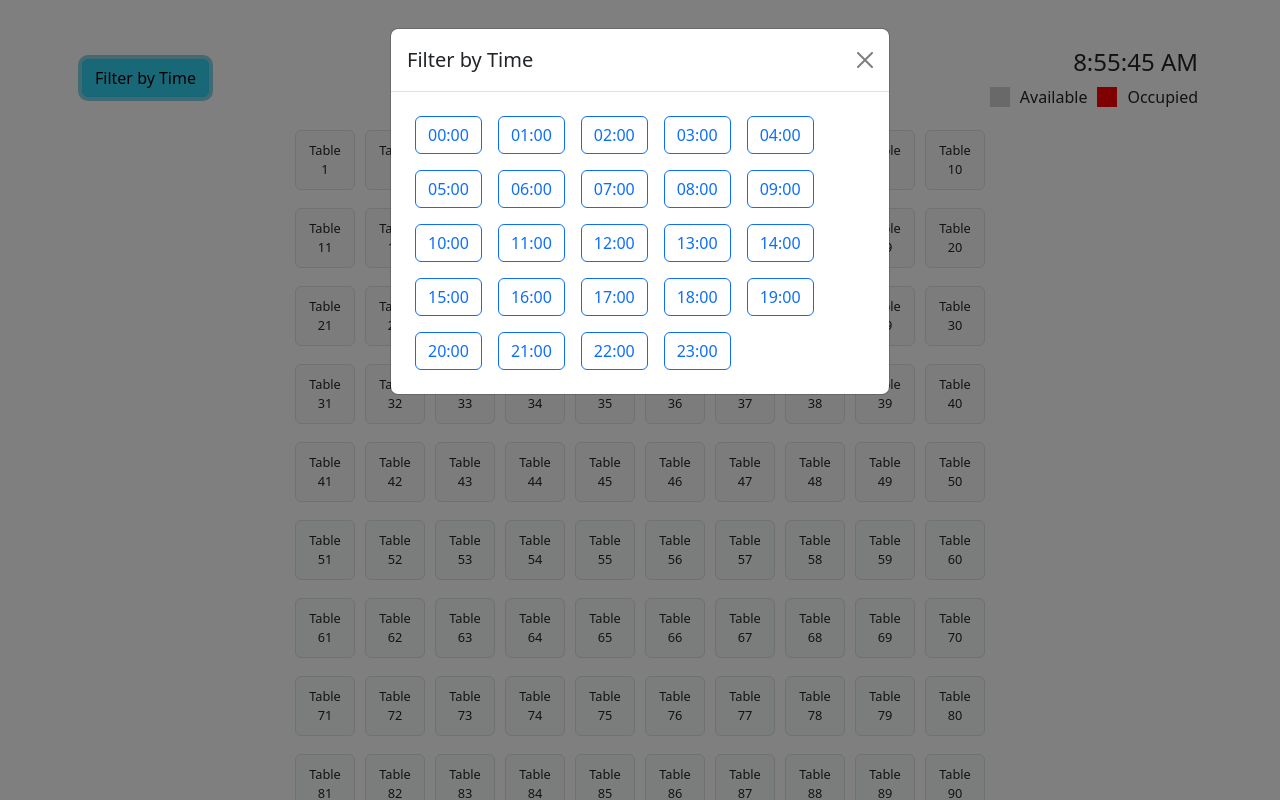
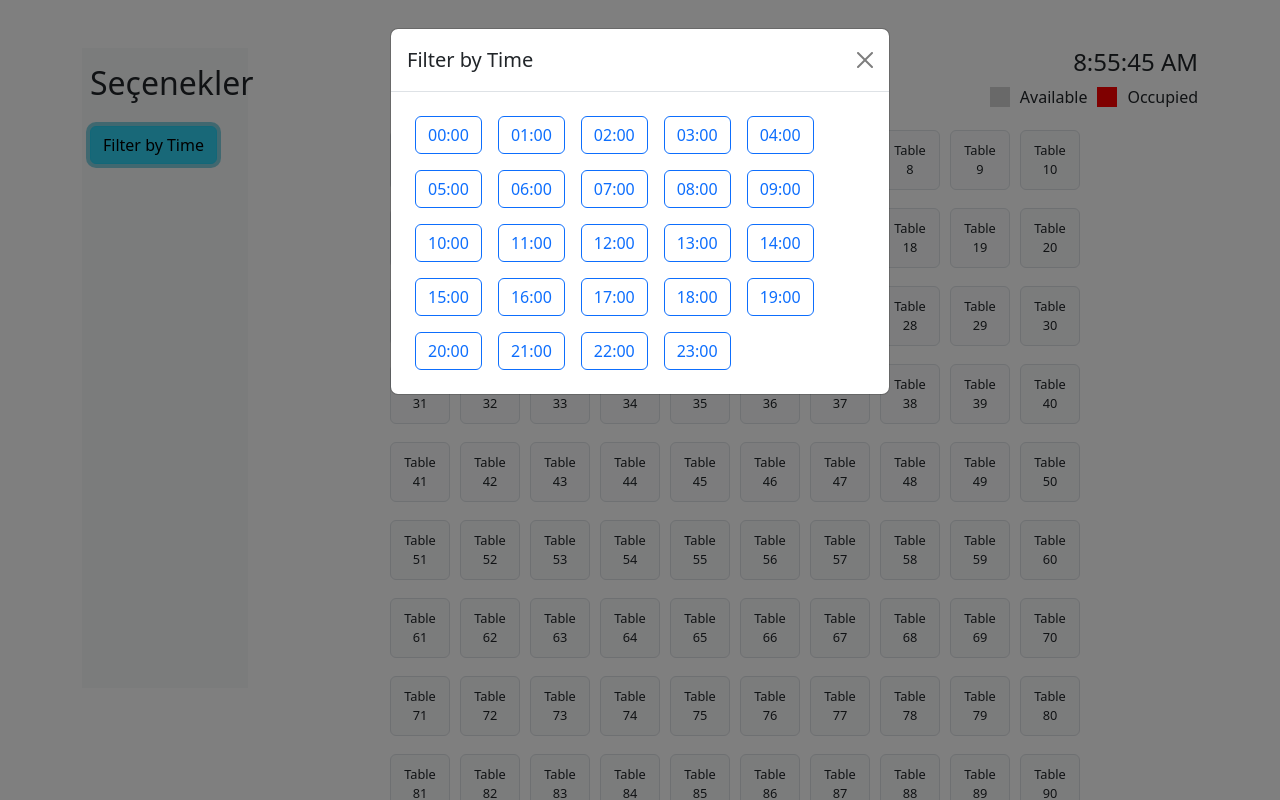
Before and after one commit to haro3535/Dev4AI, a React (Create React App) app in the folder frontend/: page / in a window 1280 px wide. Both pictures are taken after a click on the button "Filter by Time". Shown: the top 800 px of the page. Built offline with nearby package versions, Linux system fonts and the light colour scheme.

Commit message:
İlk komponent

```diff
--- a/frontend/src/App.js
+++ b/frontend/src/App.js
@@ -1,5 +1,7 @@
 import React, { useState, useEffect } from "react";
 import "bootstrap/dist/css/bootstrap.min.css";
+import OptionsMenu from "./OptionsMenu";
+import FilterModel from "./FilterModel";
 
 function App() {
   const [selectedTable, setSelectedTable] = useState(null);
@@ -207,10 +209,15 @@ function App() {
 
   return (
     <div className="container mt-5">
-      <div className="d-flex justify-content-between align-items-center">
-        <button className="btn btn-info" onClick={() => setShowFilterModal(true)}>
+      <div className="row">
+        <div className="col-2 text-center">
+          <OptionsMenu setShowFilterModal={setShowFilterModal}/>
+        </div>
+        <div className="col-10">
+        <div className="d-flex justify-content-between align-items-center">
+        {/* <button className="btn btn-info" onClick={() => setShowFilterModal(true)}>
           Filter by Time
-        </button>
+        </button> */}
         <h1 className="text-center flex-grow-1">Library Tables</h1>
         <div className="text-end">
           <h4>{currentTime}</h4>
@@ -336,46 +343,10 @@ function App() {
         </div>
       )}
 
-      {/* Filter Modal */}
-      {showFilterModal && (
-        <div
-          className="modal d-block"
-          tabIndex="-1"
-          style={{
-            backgroundColor: "rgba(0, 0, 0, 0.5)",
-          }}
-        >
-          <div className="modal-dialog">
-            <div className="modal-content">
-              <div className="modal-header">
-                <h5 className="modal-title">Filter by Time</h5>
-                <button
-                  type="button"
-                  className="btn-close"
-                  onClick={() => setShowFilterModal(false)}
-                ></button>
-              </div>
-              <div className="modal-body">
-                <div className="d-flex flex-wrap">
-                  {hours.map((hour) => (
-                    <button
-                      key={hour}
-                      className="btn btn-outline-primary m-2"
-                      onClick={() => {
-                        setFilterTime(hour);
-                        handleFilterPostRequest(hour);
-                        setShowFilterModal(false);
-                      }}
-                    >
-                      {hour}:00
-                    </button>
-                  ))}
-                </div>
-              </div>
-            </div>
-          </div>
+          <FilterModel showFilterModal={showFilterModal} setShowFilterModal={setShowFilterModal}
+          setFilterTime={setFilterTime} setTakenTables={setTakenTables}/>
         </div>
-      )}
+      </div>
     </div>
   );
 }
--- /dev/null
+++ b/frontend/src/FilterModel.js
@@ -0,0 +1,98 @@
+import {React} from "react";
+
+
+const FilterModel = ({showFilterModal, setShowFilterModal, setFilterTime, setTakenTables}) => {
+
+    const hours = Array.from({ length: 24 }, (_, i) => String(i).padStart(2, "0"));
+
+    const handleFilterPostRequest = async (selectedFilterTime) => {
+        const data = {
+          type: "filter_selection",
+          filterTime: selectedFilterTime,
+        };
+
+        try {
+          const response = await fetch("http://localhost:8000/", {
+            method: "POST",
+            headers: {
+              "Content-Type": "application/json",
+            },
+            body: JSON.stringify(data),
+          });
+
+          if (response.ok) {
+            const result = await response.json();
+            alert(`Filter time ${selectedFilterTime}:00 sent successfully!`);
+            console.log("Response:", result);
+            fetchTableStatuses(); // Refresh table statuses after filter selection
+          } else {
+            alert("Failed to send filter time.");
+          }
+        } catch (error) {
+          console.error("Error:", error);
+          alert("An error occurred while sending filter time.");
+        }
+      };
+
+    // Fetch table statuses from the server
+    const fetchTableStatuses = async () => {
+        try {
+        const response = await fetch("http://localhost:8000/");
+        if (response.ok) {
+            const rawData = await response.json();
+            setTakenTables(rawData.array);
+            console.log("Table statuses fetched successfully:", rawData);
+        } else {
+            console.error("Failed to fetch table statuses.");
+        }
+        } catch (error) {
+        console.error("Error fetching table statuses:", error);
+        }
+    };
+
+    return (
+        <>
+            {showFilterModal && (
+                <div
+                className="modal d-block"
+                tabIndex="-1"
+                style={{
+                    backgroundColor: "rgba(0, 0, 0, 0.5)",
+                }}
+                >
+                <div className="modal-dialog">
+                    <div className="modal-content">
+                    <div className="modal-header">
+                        <h5 className="modal-title">Filter by Time</h5>
+                        <button
+                        type="button"
+                        className="btn-close"
+                        onClick={() => setShowFilterModal(false)}
+                        ></button>
+                    </div>
+                    <div className="modal-body">
+                        <div className="d-flex flex-wrap">
+                        {hours.map((hour) => (
+                            <button
+                            key={hour}
+                            className="btn btn-outline-primary m-2"
+                            onClick={() => {
+                                setFilterTime(hour);
+                                handleFilterPostRequest(hour);
+                                setShowFilterModal(false);
+                            }}
+                            >
+                            {hour}:00
+                            </button>
+                        ))}
+                        </div>
+                    </div>
+                    </div>
+                </div>
+                </div>
+            )}
+        </>
+    )
+}
+
+export default FilterModel;
--- /dev/null
+++ b/frontend/src/OptionsMenu.js
@@ -0,0 +1,20 @@
+import {React} from "react";
+
+const OptionsMenu = ({setShowFilterModal}) => {
+
+    return (
+        <div className="text-start py-3 px-2" style={
+            {
+                "height": "80vh",
+                "backgroundColor": "#f8f9fa",
+            }
+        }>
+            <h2>Seçenekler</h2>
+            <button className="btn btn-info my-3" onClick={() => setShowFilterModal(true)}>
+                Filter by Time
+            </button>
+        </div>
+    );
+}
+
+export default OptionsMenu;
```
